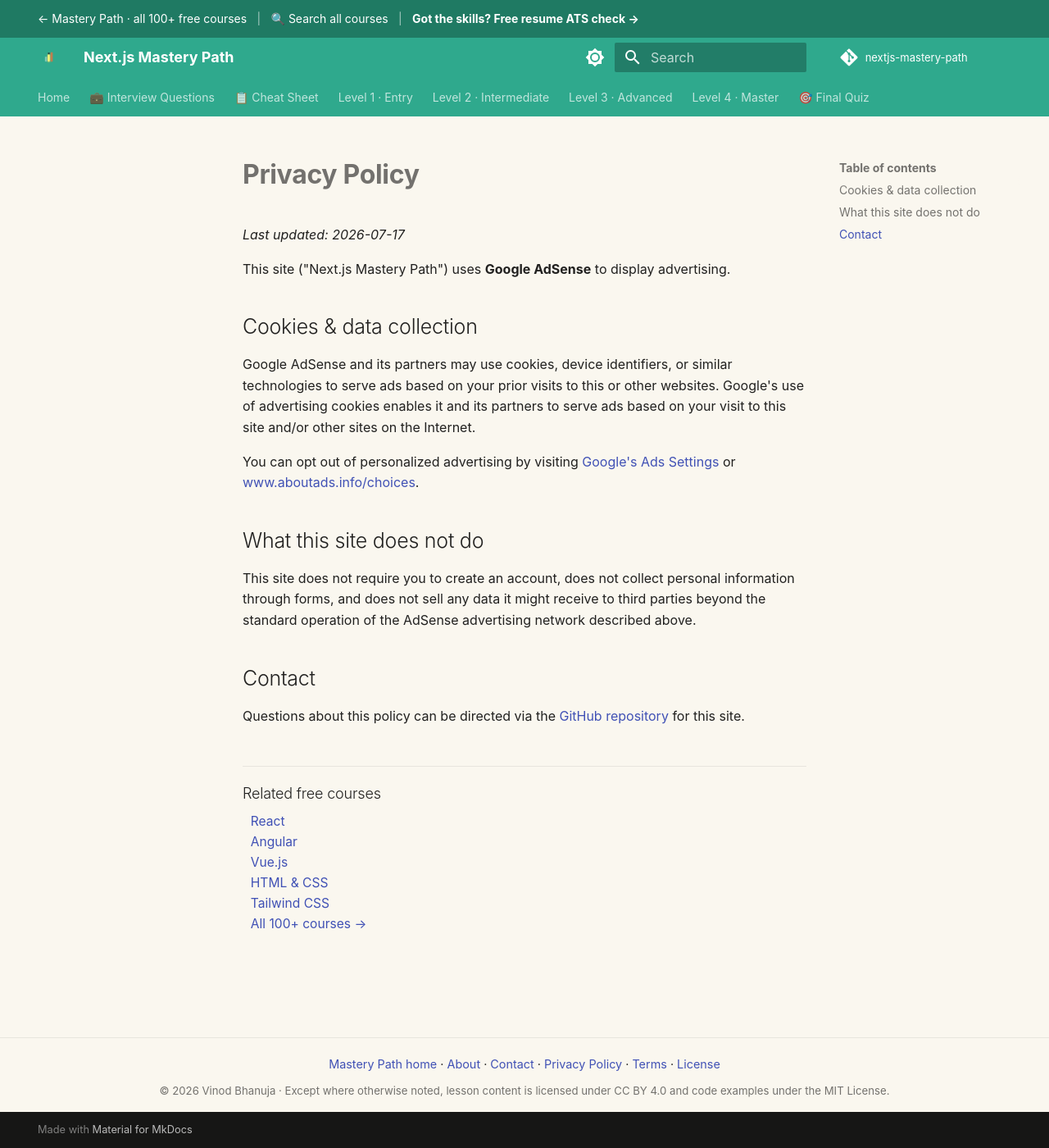
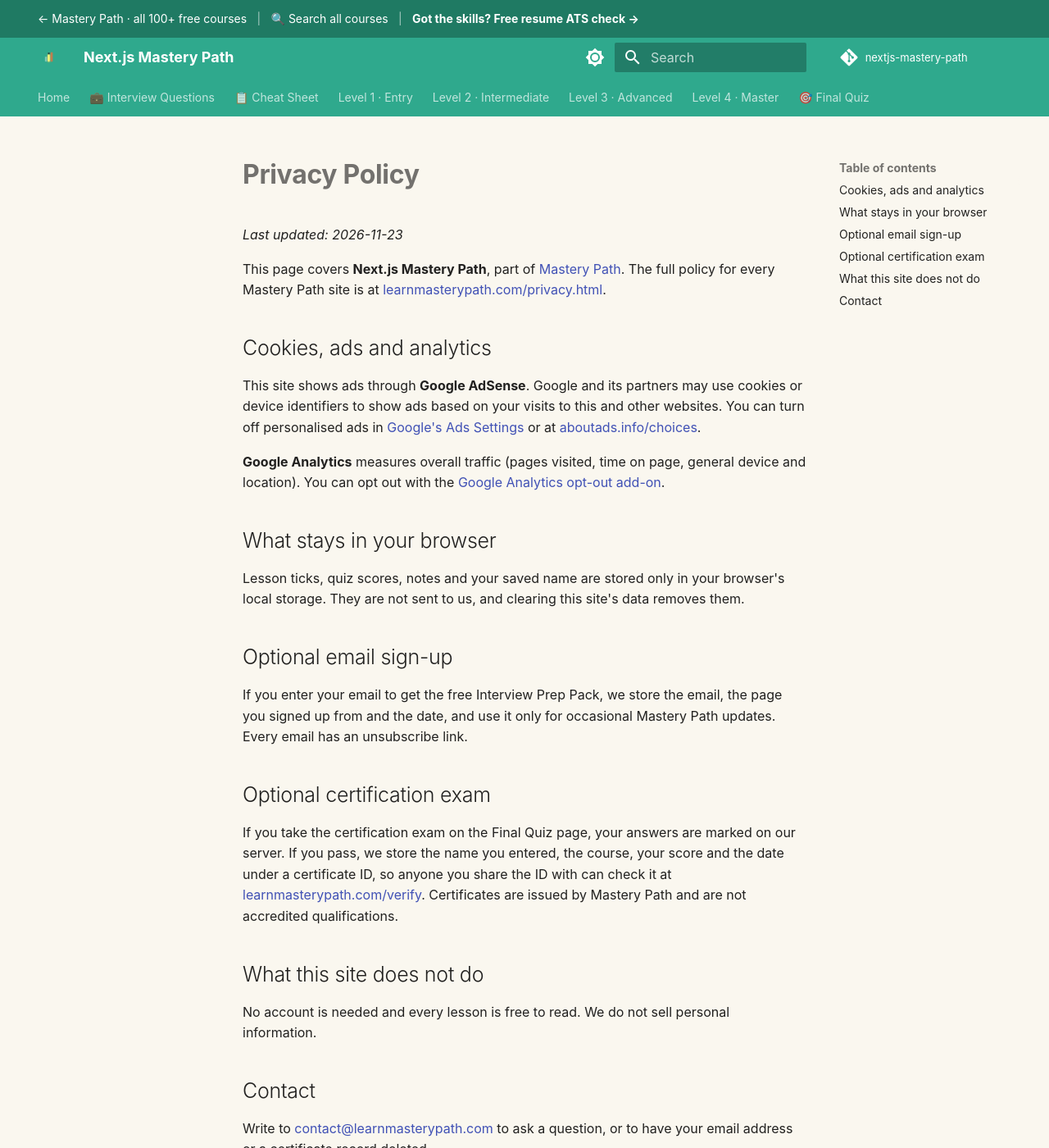
Before and after one commit to SIGILIPELLI/nextjs-mastery-path, an MkDocs documentation site: the page built from docs/privacy.md, in a window 1280 px wide and 1400 px high. Shown: the whole window at 82% size. Built offline with MkDocs 1.6.1 and Material for MkDocs 9.7.7, drawn with Linux system fonts in a browser that asks for light colours; comment, search, counter and statistics services are not loaded.

Commit message:
Update privacy page: progress stays in the browser, optional email sign-up and certification exam, link to the full policy
Co-Authored-By: Claude Opus 5.5 <noreply@anthropic.com>

```diff
--- a/docs/privacy.md
+++ b/docs/privacy.md
@@ -1,33 +1,35 @@
 ---
-description: "Privacy policy for Next.js Mastery Path: how Google AdSense and Analytics cookies are used on this free course site and how to opt out."
+description: "Privacy policy for the free Next.js Mastery Path: cookies for ads and analytics, what stays in your browser, and the optional email sign-up and certification exam."
 ---
 
 # Privacy Policy
 
-_Last updated: 2026-07-17_
+_Last updated: 2026-11-23_
 
-This site ("Next.js Mastery Path") uses **Google AdSense** to display advertising.
+This page covers **Next.js Mastery Path**, part of [Mastery Path](https://learnmasterypath.com/). The full policy for every Mastery Path site is at [learnmasterypath.com/privacy.html](https://learnmasterypath.com/privacy.html).
 
-## Cookies & data collection
+## Cookies, ads and analytics
 
-Google AdSense and its partners may use cookies, device identifiers, or similar
-technologies to serve ads based on your prior visits to this or other websites.
-Google's use of advertising cookies enables it and its partners to serve ads
-based on your visit to this site and/or other sites on the Internet.
+This site shows ads through **Google AdSense**. Google and its partners may use cookies or device identifiers to show ads based on your visits to this and other websites. You can turn off personalised ads in [Google's Ads Settings](https://adssettings.google.com/) or at [aboutads.info/choices](https://www.aboutads.info/choices/).
 
-You can opt out of personalized advertising by visiting
-[Google's Ads Settings](https://adssettings.google.com/) or
-[www.aboutads.info/choices](https://www.aboutads.info/choices/).
+**Google Analytics** measures overall traffic (pages visited, time on page, general device and location). You can opt out with the [Google Analytics opt-out add-on](https://tools.google.com/dlpage/gaoptout).
+
+## What stays in your browser
+
+Lesson ticks, quiz scores, notes and your saved name are stored only in your browser's local storage. They are not sent to us, and clearing this site's data removes them.
+
+## Optional email sign-up
+
+If you enter your email to get the free Interview Prep Pack, we store the email, the page you signed up from and the date, and use it only for occasional Mastery Path updates. Every email has an unsubscribe link.
+
+## Optional certification exam
+
+If you take the certification exam on the Final Quiz page, your answers are marked on our server. If you pass, we store the name you entered, the course, your score and the date under a certificate ID, so anyone you share the ID with can check it at [learnmasterypath.com/verify](https://learnmasterypath.com/verify/). Certificates are issued by Mastery Path and are not accredited qualifications.
 
 ## What this site does not do
 
-This site does not require you to create an account, does not collect personal
-information through forms, and does not sell any data it might receive to third
-parties beyond the standard operation of the AdSense advertising network
-described above.
+No account is needed and every lesson is free to read. We do not sell personal information.
 
 ## Contact
 
-Questions about this policy can be directed via the
-[GitHub repository](https://github.com/SIGILIPELLI/nextjs-mastery-path) for this
-site.
+Write to [contact@learnmasterypath.com](mailto:contact@learnmasterypath.com) to ask a question, or to have your email address or a certificate record deleted.
```
